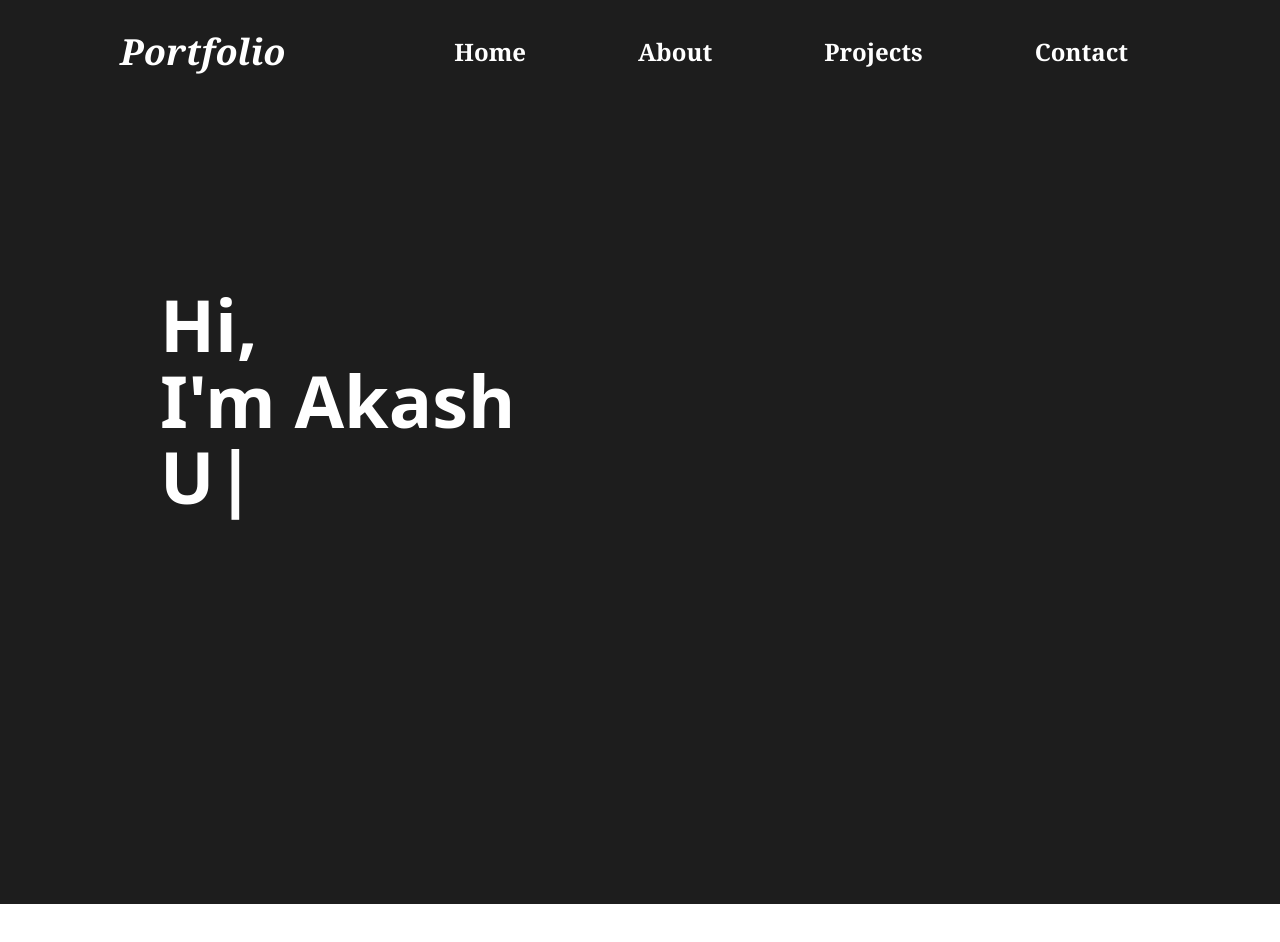
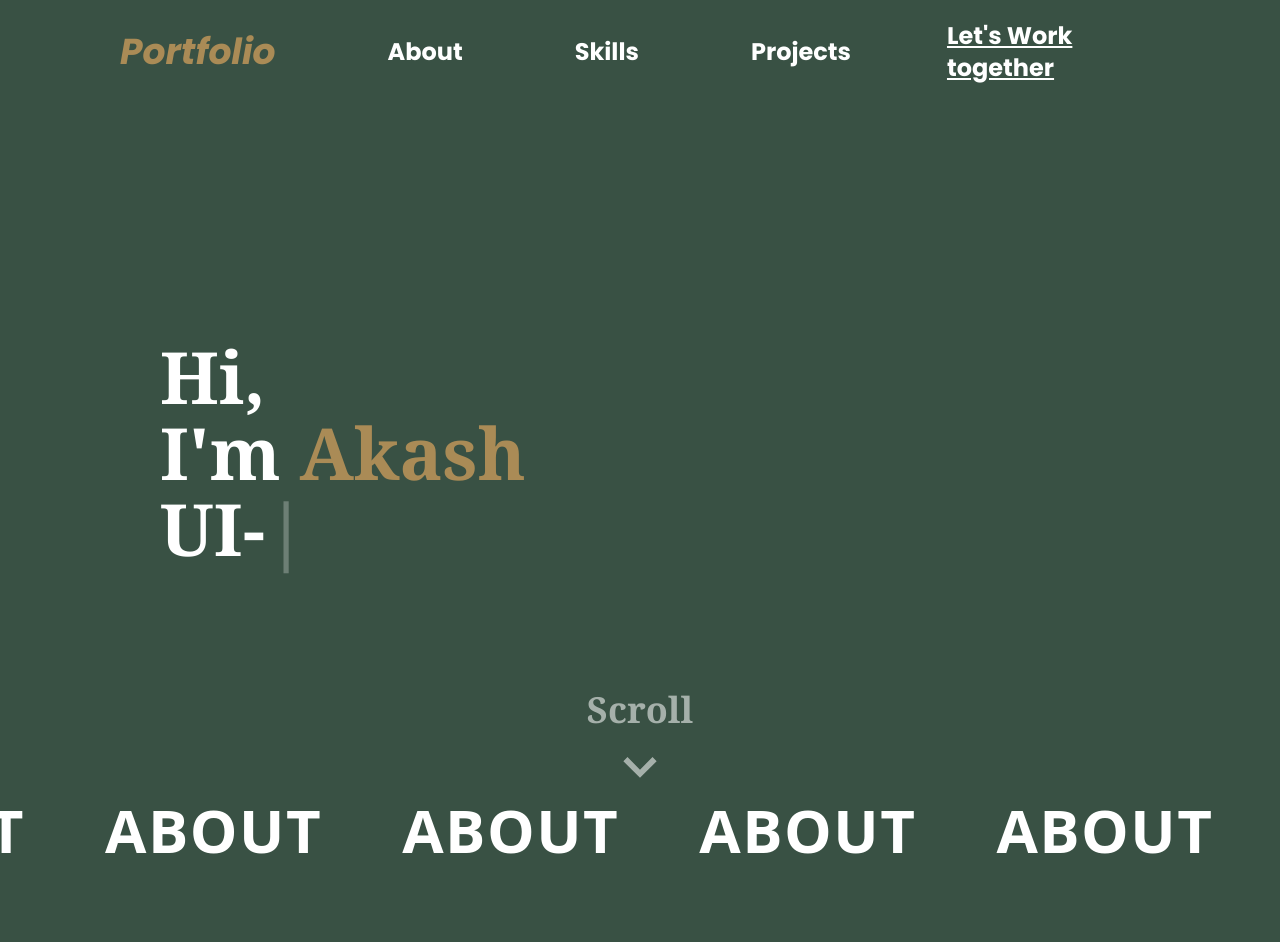
Before and after one commit to akash9676/portfolio, a React (Vite) app: page / in a window 1280 px wide. Shown: the top 942 px of the page. Before the commit the page ends 904 px from the top, so only its background shows below. Built offline with nearby package versions, Linux system fonts and the light colour scheme.

Commit message:
fonst,vertical animations

```diff
--- a/src/App.jsx
+++ b/src/App.jsx
@@ -1,12 +1,15 @@
 import Intro from "./components/Intro";
 import Navbar from "./components/Navbar";
 import Cursor from "./components/Cursor";
+import Verticalanimation from "./components/Verticalanimation";
+
 export default function App() {
   return (
     <div className="bg-primarybg relative ">
-      <Navbar />
       <Intro />
       <Cursor />
+      <Verticalanimation />
+      <div className="h-screen"></div>
     </div>
   )
 }
--- a/src/components/Cursor.jsx
+++ b/src/components/Cursor.jsx
@@ -4,28 +4,23 @@ import { motion, useMotionValue, useSpring } from "framer-motion";
 export default function Home() {
     const cursorX = useMotionValue(-100);
     const cursorY = useMotionValue(-100);
-
-    const springConfig = { damping: 25, stiffness: 700 };
+    const springConfig = { damping: 20, stiffness: 700 };
     const cursorXSpring = useSpring(cursorX, springConfig);
     const cursorYSpring = useSpring(cursorY, springConfig);
-
     useEffect(() => {
         const moveCursor = (e) => {
         cursorX.set(e.clientX - 16);
         cursorY.set(e.clientY - 16);
         };
-
         window.addEventListener("mousemove", moveCursor);
-
         return () => {
         window.removeEventListener("mousemove", moveCursor);
         };
     }, []);
-
     return (
         <div >
         <motion.div
-            className="w-8 h-8 rounded-full bg-yellow-300 fixed top-0 left-0 pointer-events-none "
+            className="w-10 h-10 rounded-full bg-cursor fixed top-0 left-0 pointer-events-none  "
             style={{
             translateX: cursorXSpring,
             translateY: cursorYSpring,
--- a/src/components/Intro.jsx
+++ b/src/components/Intro.jsx
@@ -1,13 +1,21 @@
 import React from 'react'
 import Typewriter from 'typewriter-effect';
+import { BiChevronDown } from "react-icons/bi";
+import { motion } from "framer-motion";
+import Navbar from './Navbar';
+
 
 const Intro = () => {
     return (
         <>
-        <div className='text-white flex flex-col justify-center items-start h-screen text-7xl  pl-40   '>
-            <div className='h-screen flex flex-col justify-center absolute top-0 gap-1 font-bold '>
+        <div className='text-white flex flex-col justify-center items-start h-screen '>
+            <div className=" h-screen flex flex-col  w-screen  absolute top-0 right-0 font-bold font-serif  ">
+                <div className=''>
+                <Navbar />
+                </div>
+                <div className='pl-40 flex flex-col justify-center h-full gap-1 text-7xl'>
                     <div className="">Hi,</div>
-                <div className="">I'm <span className='hover:line-through'> Akash </span></div>
+                    <div className="">I'm <span className='text-intro hover:line-through'> Akash </span></div>
                     <Typewriter
                     options={{
                         strings: ["Web Developer." , "UI-UX Designer."],
@@ -16,6 +24,21 @@ const Intro = () => {
                     }}
                     />
                 </div>
+            <div className=' flex flex-col justify-center items-center absolute w-full bottom-0 animate-pulse'>
+                <motion.div
+                className='text-4xl'
+                whileHover={{ scale: 1.2 }}
+                whileInView={{ opacity: 0.6 }}>
+                Scroll
+                </motion.div>
+                <motion.div
+                className=''
+                whileHover={{ scale: 1.6 }}
+                whileInView={{ opacity: 0.6 }}>
+                    <BiChevronDown color='white' fontSize='70px'/>
+                </motion.div>
+            </div>
+            </div>
         </div>
         </>
     )
--- a/src/components/Navbar.jsx
+++ b/src/components/Navbar.jsx
@@ -2,10 +2,10 @@ import { motion } from "framer-motion"
 
 const Navbar = () => {
     return (
-        <navbar className="text-white font-serif  ">
+        <navbar className="text-white font-opensans">
             <motion.div className="flex p-2 items-center pr-16 pl-16">
                 <motion.div
-                className="text-4xl p-6 px-14 font-bold cursor-pointer italic hover:line-through"
+                    className="text-4xl p-6 px-14 font-bold cursor-pointer italic text-intro hover:line-through"
                     whileHover={{ scale: 1.2 }}
                     whileTap={{ scale: 0.9 }}>
                     Portfolio
@@ -15,26 +15,26 @@ const Navbar = () => {
                     <motion.div className="p-2 px-14"
                         whileHover={{ scale: 1.2 }}
                         whileTap={{ scale: 0.9 }}>
-                    Home
+                        About
                     </motion.div>
                     <motion.div className="p-2 px-14"
                         whileHover={{ scale: 1.2 }}
                         whileTap={{ scale: 0.9 }}>
-                    About
+                        Skills
                     </motion.div>
                     <motion.div className="p-2 px-14"
                         whileHover={{ scale: 1.2 }}
                         whileTap={{ scale: 0.9 }}>
                         Projects
                     </motion.div>
-                    <motion.div className="p-2 px-14"
+                </div>
+                <div className="flex flex-1"></div>
+                <motion.div className="p-2 pr-16 underline cursor-pointer text-2xl font-bold"
                     whileHover={{ scale: 1.2 }}
                     whileTap={{ scale: 0.9 }}>
-                    Contact
+                    Let's Work together
                 </motion.div>
-                </div>
             </motion.div>
-
         </navbar>
     );
 };
--- /dev/null
+++ b/src/components/Verticalanimation.jsx
@@ -0,0 +1,85 @@
+import { useRef } from "react";
+import {
+    motion,
+    useScroll,
+    useSpring,
+    useTransform,
+    useMotionValue,
+    useVelocity,
+    useAnimationFrame
+    } from "framer-motion";
+    import { wrap } from "@motionone/utils";
+
+
+    function ParallaxText({ children, baseVelocity = 100 }) {
+    const baseX = useMotionValue(0);
+    const { scrollY } = useScroll();
+    const scrollVelocity = useVelocity(scrollY);
+    const smoothVelocity = useSpring(scrollVelocity, {
+        damping: 50,
+        stiffness: 400
+    });
+    const velocityFactor = useTransform(smoothVelocity, [0, 1000], [0, 5], {
+        clamp: false
+    });
+
+    /**
+     * This is a magic wrapping for the length of the text - you
+     * have to replace for wrapping that works for you or dynamically
+     * calculate
+     */
+    const x = useTransform(baseX, (v) => `${wrap(-20, -45, v)}%`);
+
+    const directionFactor = useRef(1);
+    useAnimationFrame((t, delta) => {
+        let moveBy = directionFactor.current * baseVelocity * (delta / 1000);
+
+        /**
+         * This is what changes the direction of the scroll once we
+         * switch scrolling directions.
+         */
+        if (velocityFactor.get() < 0) {
+        directionFactor.current = -1;
+        } else if (velocityFactor.get() > 0) {
+        directionFactor.current = 1;
+        }
+
+        moveBy += directionFactor.current * moveBy * velocityFactor.get();
+
+        baseX.set(baseX.get() + moveBy);
+    });
+
+    /**
+     * The number of times to repeat the child text should be dynamically calculated
+     * based on the size of the text and viewport. Likewise, the x motion value is
+     * currently wrapped between -20 and -45% - this 25% is derived from the fact
+     * we have four children (100% / 4). This would also want deriving from the
+     * dynamically generated number of children.
+     */
+    return (
+        <div className="flex flex-no-wrap  overflow-hidden whitespace-no-wrap  w-full text-white">
+            <motion.div className="flex flex-no-wrap font-semibold text-6xl tracking-wide uppercase whitespace-no-wrap gap-20 " style={{ x }}>
+                <span>{children} </span>
+                <span>{children} </span>
+                <span>{children} </span>
+                <span>{children} </span>
+                <span>{children} </span>
+                <span>{children} </span>
+                <span>{children} </span>
+                <span>{children} </span>
+                <span>{children} </span>
+                <span>{children} </span>
+                <span>{children} </span>
+                <span>{children} </span>
+            </motion.div>
+        </div>
+    );
+    }
+
+    export default function Verticalanimation() {
+    return (
+        <section>
+        <ParallaxText baseVelocity={-4}>About</ParallaxText>
+        </section>
+    );
+}
--- a/src/index.css
+++ b/src/index.css
@@ -1,3 +1,7 @@
+@import url("https://fonts.googleapis.com/css2?family=Poppins:ital,wght@0,100;0,200;0,300;0,400;0,500;0,600;0,700;0,800;0,900;1,100;1,200;1,300;1,400;1,500;1,600;1,700;1,800;1,900&display=swap");
+@import url('https://fonts.googleapis.com/css2?family=Open+Sans:ital,wght@0,300;0,400;0,500;0,600;0,700;0,800;1,300;1,400;1,500;1,600;1,700;1,800&family=Poppins:ital,wght@0,100;0,200;0,300;0,400;0,500;0,600;0,700;0,800;0,900;1,100;1,200;1,300;1,400;1,500;1,600;1,700;1,800;1,900&display=swap');
+
+
 @tailwind base;
 @tailwind components;
 @tailwind utilities;
--- a/tailwind.config.cjs
+++ b/tailwind.config.cjs
@@ -4,7 +4,14 @@ module.exports = {
 	theme: {
 		extend: {
 			colors: {
-				primarybg: "#1d1d1d",
+				primarybg: "#395144",
+				secondary: "#4E6C50",
+				cursor: "#F0EBCE",
+				intro: "#AA8B56",
+			},
+			fontFamily: {
+				poppins: ["Poppins", "sans-serif"],
+				opensans: ["Poppins", "sans-serif"],
 			},
 		},
 	},
```
Lines whose indentation alone changed are shown as unchanged.
